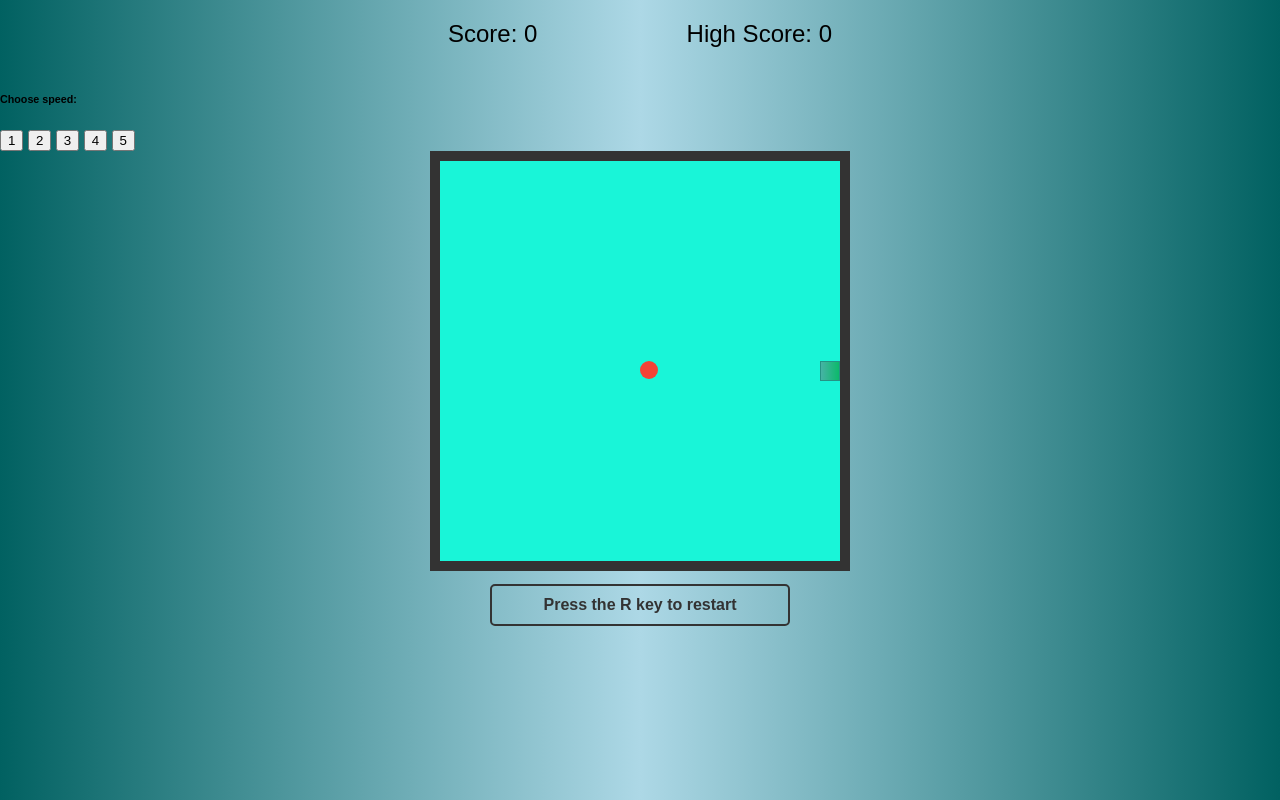
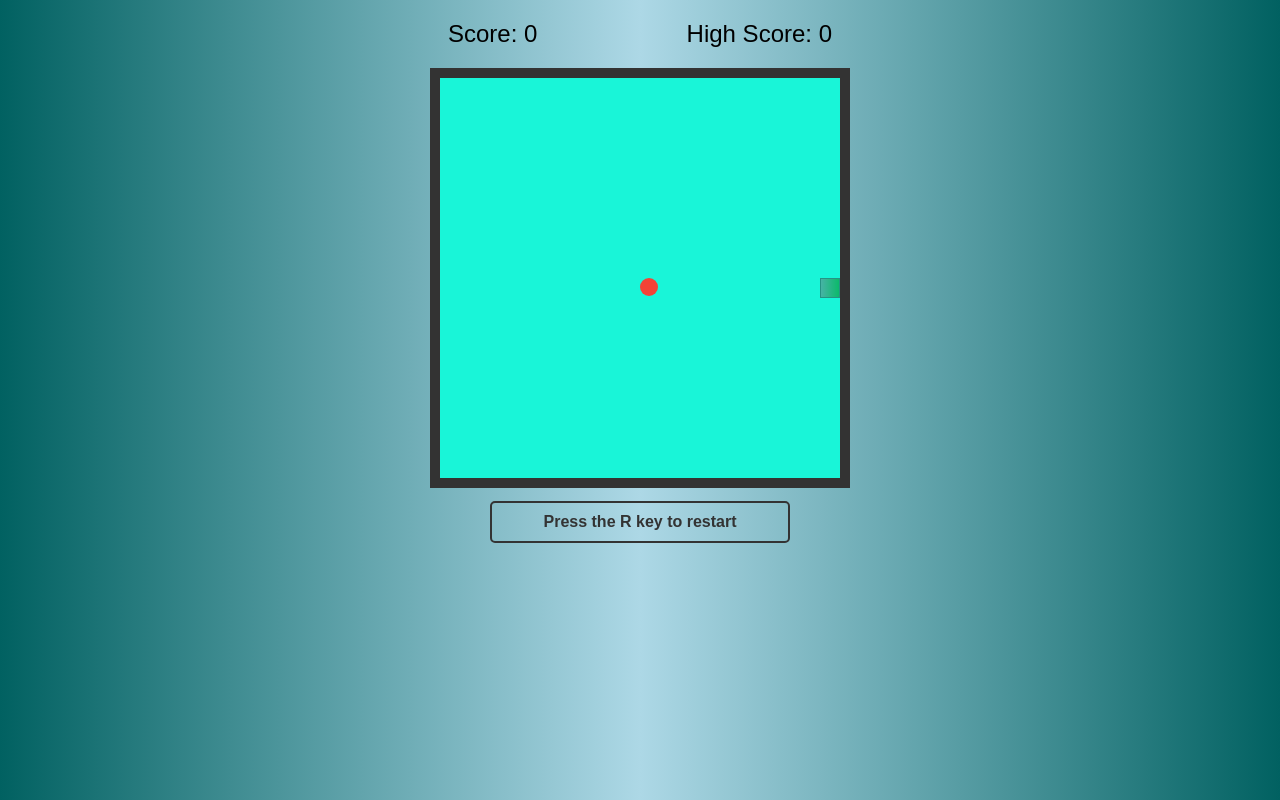
Before and after one commit to Coding2023a/ari-pinson-folders, a plain HTML site: page snake-game/index.html in a window 1280 px wide. Drawn offline with Linux system fonts and the light colour scheme.

Commit message:
delete buttons

```diff
--- a/snake-game/index.html
+++ b/snake-game/index.html
@@ -11,14 +11,6 @@
         <div id="score"></div>
         <div id="high-score"></div>
     </div>
-    <div id="speed">
-      <h6>Choose speed:</h6>
-      <button id="250">1</button>
-      <button id="200">2</button>
-      <button id="150">3</button>
-      <button id="125">4</button>
-      <button id="100">5</button>
-    </div>
     <div id="game-board"></div>
     <div id="restart">Press the R key to restart</div>
   </div>
```
